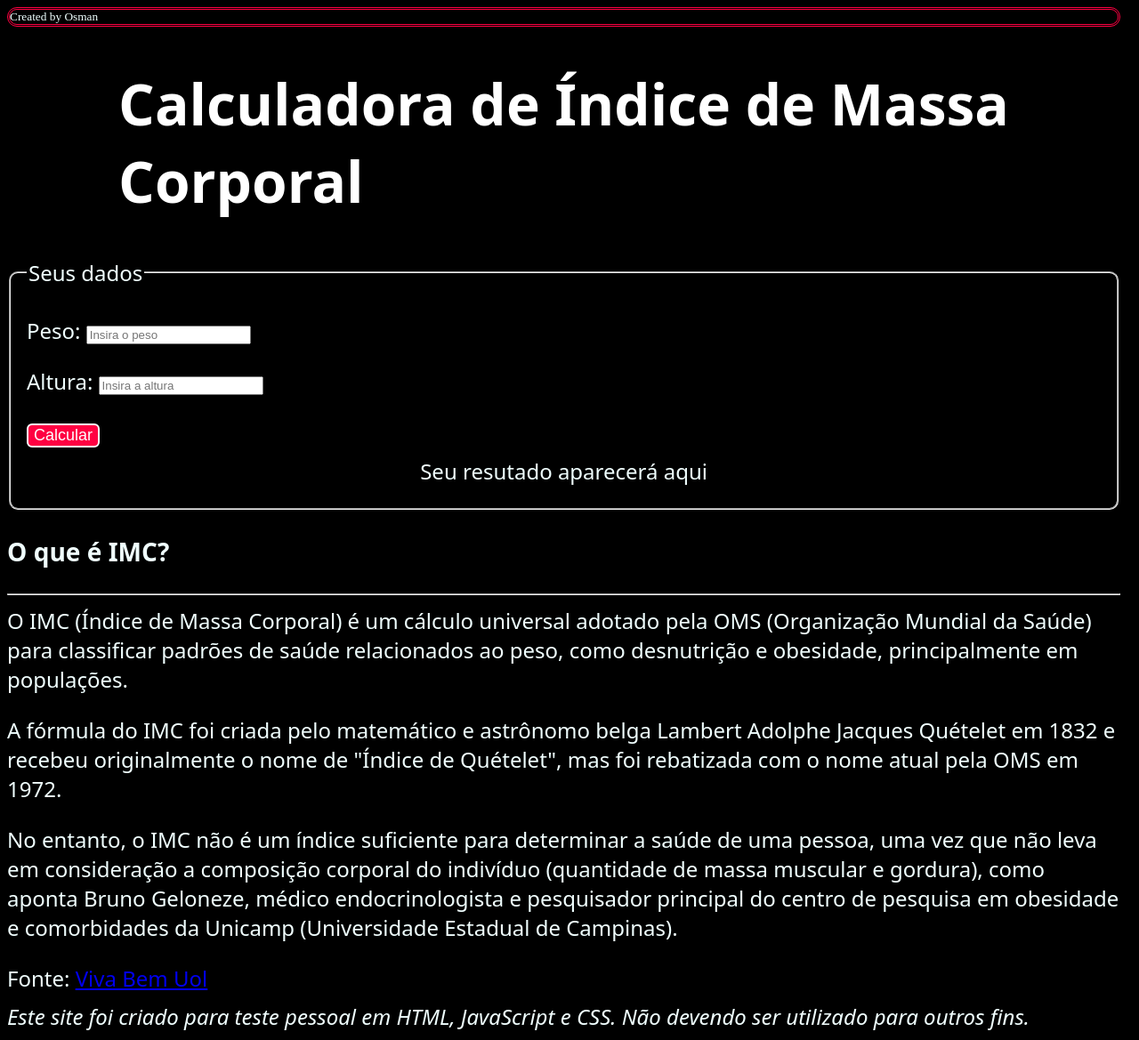
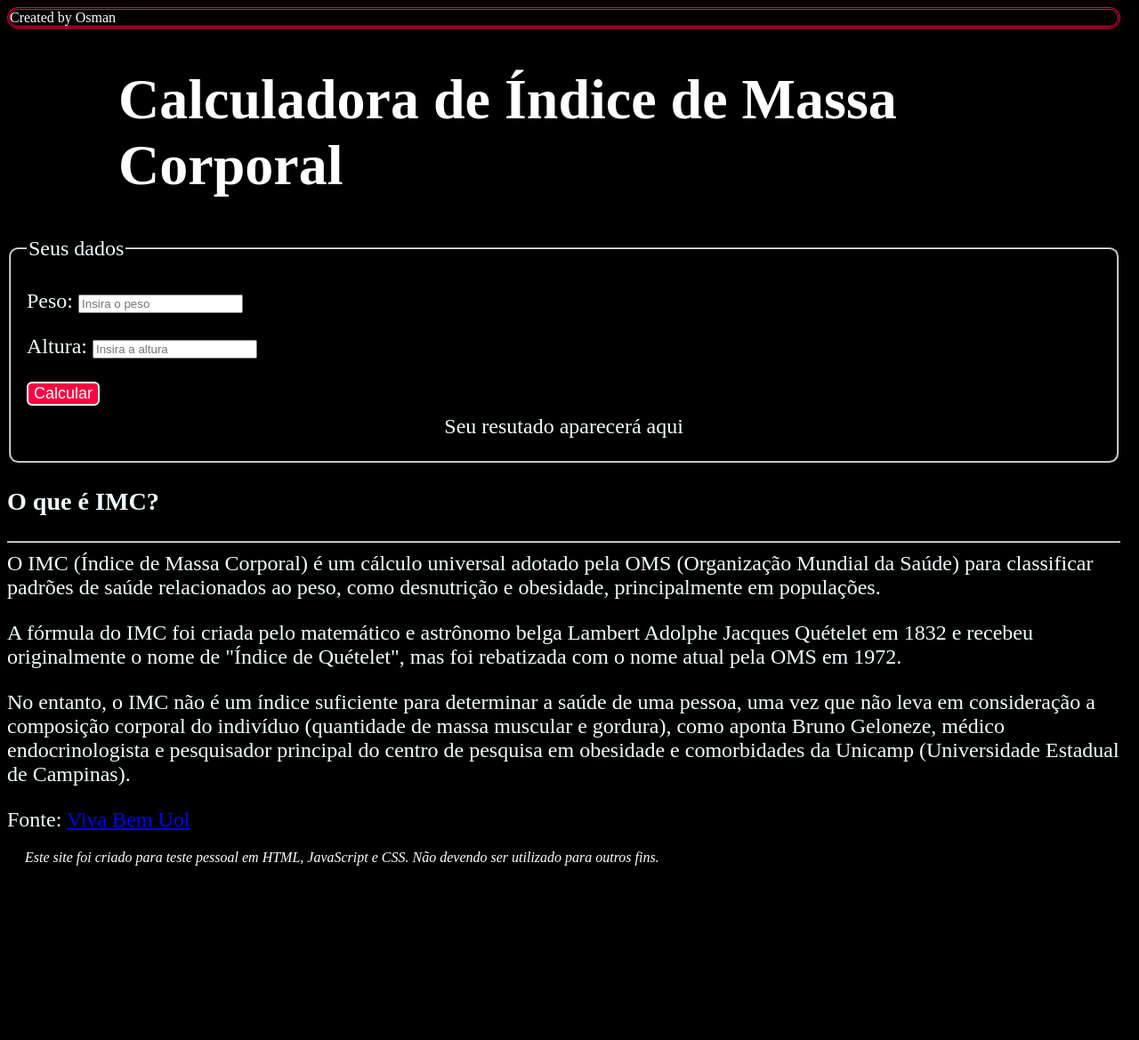
Before and after one commit to osmanbastos/Calculadora_IMC, a plain HTML site: page index.html in a window 1280 px wide. Shown: the whole page at 89% size. After the commit the page ends 993 px from the top, so only its background shows below. Drawn offline with Linux system fonts and the light colour scheme.

Commit message:
Some changes in styles and corrections in JS

```diff
--- a/index.html
+++ b/index.html
@@ -7,11 +7,9 @@
     <title>Calculo IMC</title>
     <link rel="stylesheet" type="text/css" href="style.css" media="screen" />
 </head>
-
 <header>
     Created by Osman
 </header>
-
 <body>
     <h1>Calculadora de Índice de Massa Corporal</h1>
     <fieldset title="insira seus dados">
@@ -37,6 +35,7 @@
         </h3>
     </div>
     <hr>
+    <div>
             O IMC (Índice de Massa Corporal) é um cálculo universal adotado pela OMS (Organização Mundial da Saúde) para classificar padrões de saúde relacionados ao peso, como desnutrição e obesidade, principalmente em populações.
         <p>
             A fórmula do IMC foi criada pelo matemático e astrônomo belga Lambert Adolphe Jacques Quételet em 1832 e recebeu originalmente o nome de "Índice de Quételet", mas foi rebatizada com o nome atual pela OMS em 1972.
@@ -45,13 +44,10 @@
             No entanto, o IMC não é um índice suficiente para determinar a saúde de uma pessoa, uma vez que não leva em consideração a composição corporal do indivíduo (quantidade de massa muscular e gordura), como aponta Bruno Geloneze, médico endocrinologista e pesquisador principal do centro de pesquisa em obesidade e comorbidades da Unicamp (Universidade Estadual de Campinas).
         </p>
         Fonte: <a href="https://www.uol.com.br/vivabem/faq/imc-como-calcular-tabela-dicas-como-melhorar-e-mais.htm?cmpid=copiaecola" target="_blank">Viva Bem Uol</a>
-
+    </div>
+    <script src = "main.js"></script>
+</body>
 <footer>
-        <div>
         <i>Este site foi criado para teste pessoal em HTML, JavaScript e CSS. Não devendo ser utilizado para outros fins.</i>
-        </div>
 </footer>
-    <script src = "main.js"></script>
-
-</body>
 </html>
--- a/style.css
+++ b/style.css
@@ -1,5 +1,12 @@
+html {
+    scroll-behavior: smooth;
+    cursor: pointer;
+    block-size: 99%;
+    inline-size: 99%;
+}
 header {
-    font: 10pt normal Arial;
+    font: Arial 10pt;
+    color: #ffffff;
     border-style: double;
     border-radius: 100px;
     border-color: #FF0042;
@@ -10,19 +17,18 @@ header:hover {
     text-align: center;
 }
 body {
-    font: 18pt normal Arial;
-    text-align: left;
-    color: azure;
     background-color: #000000;
     min-block-size: 100%;
     min-inline-size: 50%;
     margin: 30;
     box-sizing: border-box;
-    display: block;
+    display: flexbox;
     place-content: center;
-    font-family: system-ui, sans-serif;
 }
 div {
+    font: 18pt normal Arial;
+    text-align: left;
+    color: azure;
     font: Arial 20pt normal;
     margin: 10px 0;
 }
@@ -53,12 +59,10 @@ h1::before {
     z-index: -1;
     transition: transform .3s ease;
 }
-html {
-    block-size: 99%;
-    inline-size: 99%;
-}
 fieldset {
+    font: 18pt normal Arial;
     text-align: left;
+    color: azure;
     border-radius: 10px;
 }
 .button {
@@ -74,3 +78,8 @@ fieldset {
     color: #000000;
     border-color: #FF0042;
 }
+footer {
+    font-style: Arial 8px italic;
+    color: #ffffff;
+    margin: 20px;
+}
```
Lines whose indentation alone changed are shown as unchanged.
